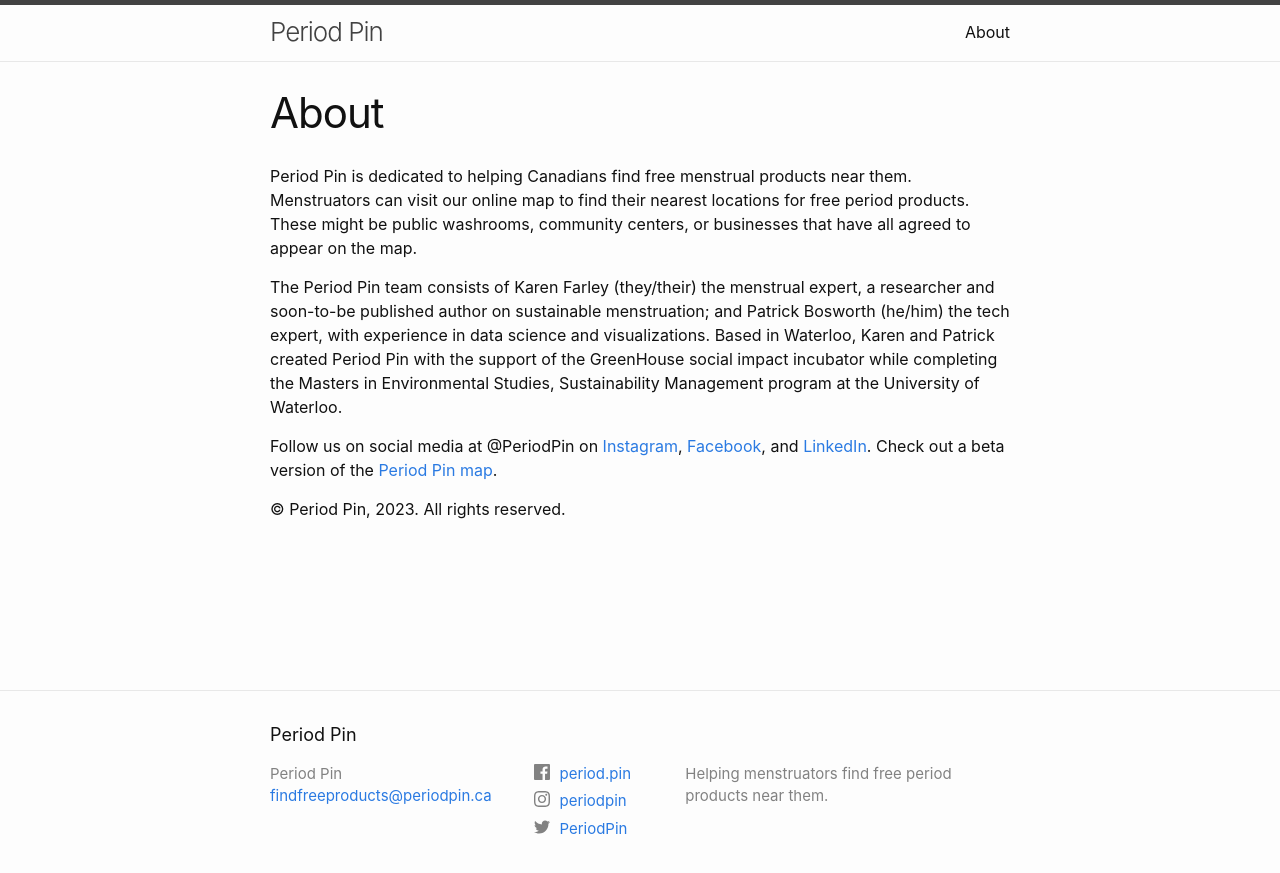
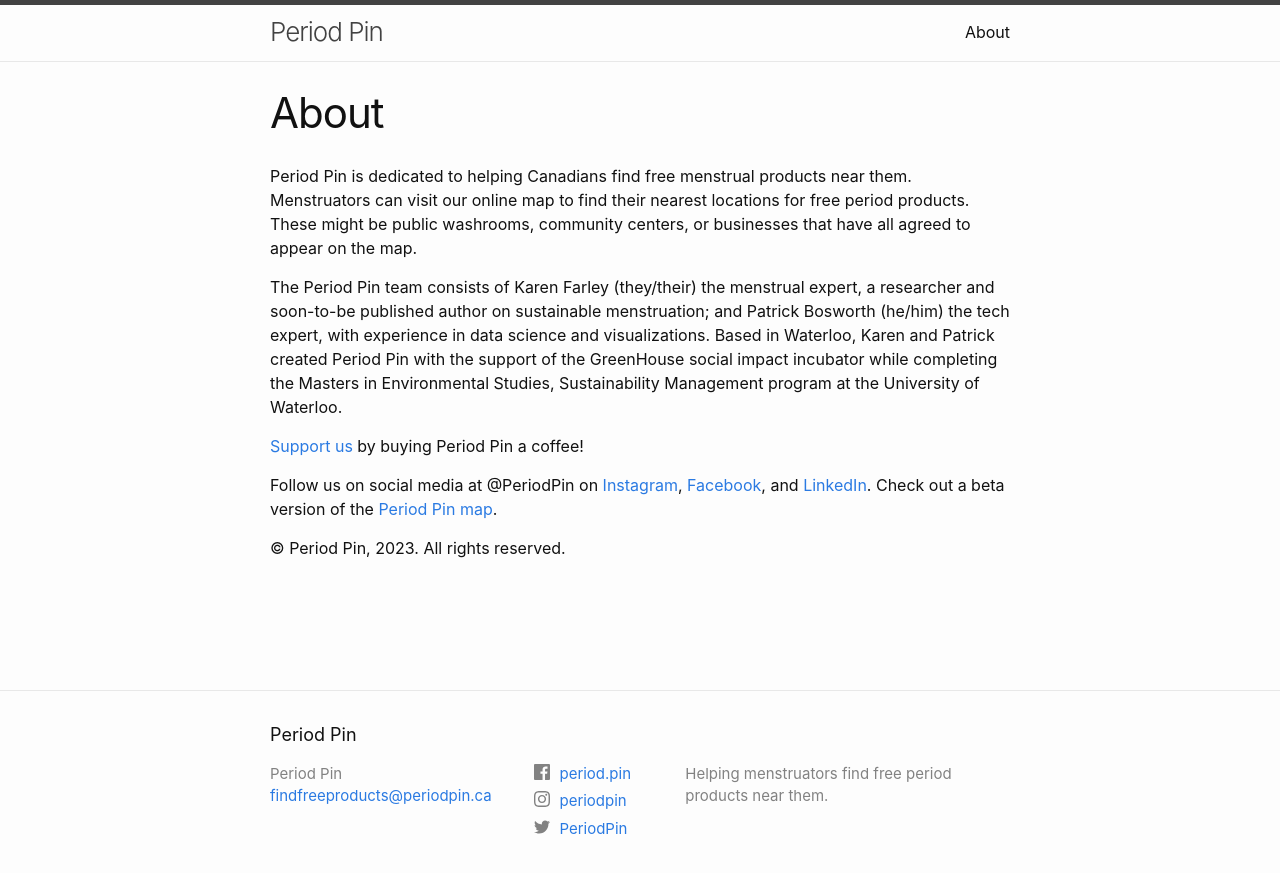
Before and after one commit to PeriodPin/PeriodPin.github.io, a Jekyll site: the page built from about.markdown, in a window 1280 px wide. Shown: the top 873 px of the page. Built offline with Jekyll 4.4.1, drawn with Linux system fonts in a browser that asks for light colours.

Commit message:
iframeheight 95vh

```diff
--- a/about.markdown
+++ b/about.markdown
@@ -8,6 +8,7 @@ Period Pin is dedicated to helping Canadians find free menstrual products near t
 
 The Period Pin team consists of Karen Farley (they/their) the menstrual expert, a researcher and soon-to-be published author on sustainable menstruation; and Patrick Bosworth (he/him) the tech expert, with experience in data science and visualizations. Based in Waterloo, Karen and Patrick created Period Pin with the support of the GreenHouse social impact incubator while completing the Masters in Environmental Studies, Sustainability Management program at the University of Waterloo.
 
+[Support us](https://www.buymeacoffee.com/periodpin) by buying Period Pin a coffee!
 
 Follow us on social media at @PeriodPin on [Instagram](https://instagram.com/periodpin), [Facebook](https://www.facebook.com/period.pin), and [LinkedIn](https://www.linkedin.com/company/periodpin). Check out a beta version of the [Period Pin map](https://periodpin.ca).
 
--- a/index.markdown
+++ b/index.markdown
@@ -4,7 +4,7 @@
 
 layout: home
 ---
-<iframe frameborder="0" style="overflow:hidden;height:100vh;width:100%;" src="https://periodpin.shinyapps.io/mapDemo/" frameborder="0" allowfullscreen="1" allow="geolocation *"> </iframe>
+<iframe frameborder="0" style="overflow:hidden;height:95vh;width:100%;" src="https://periodpin.shinyapps.io/mapDemo/" frameborder="0" allowfullscreen="1" allow="geolocation *"> </iframe>
 
 <br>
 © Period Pin, 2023. All rights reserved.
```
